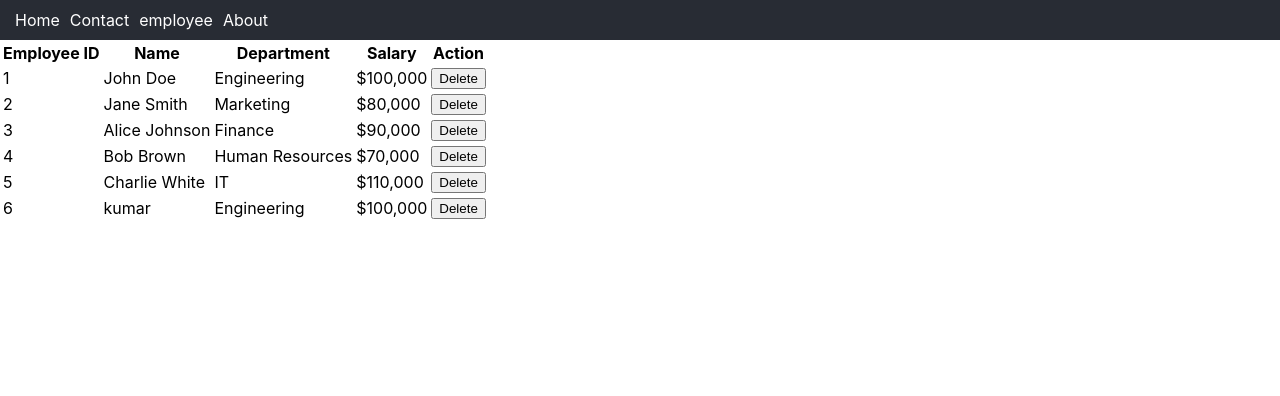
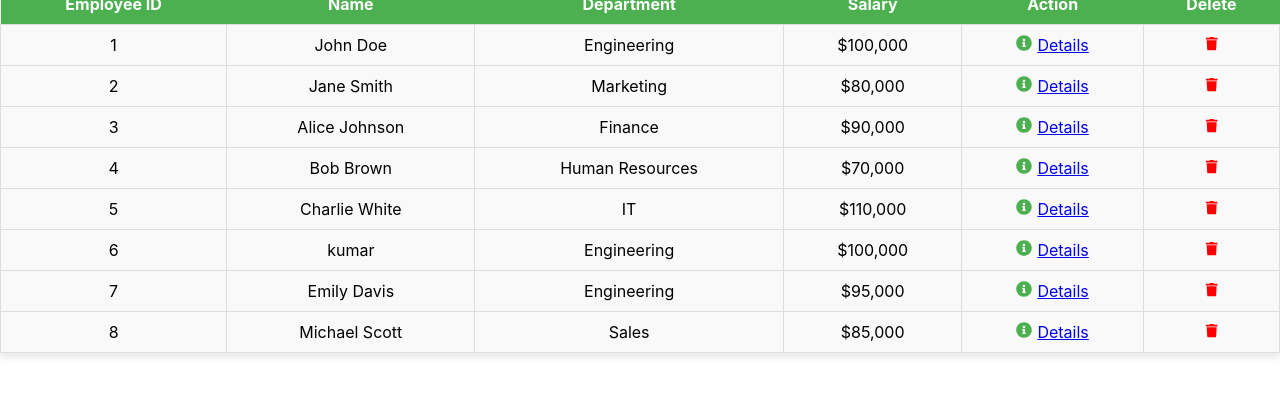
Before and after one commit to Sundarleo11/learnreact, a React (Create React App) app: page /employee in a window 1280 px wide. Shown: the top 396 px of the page. Built offline with nearby package versions, Linux system fonts and the light colour scheme; data requests are answered from the project's data file.

Commit message:
employee style for details and re use the useeffect

```diff
--- a/package.json
+++ b/package.json
@@ -9,6 +9,7 @@
     "@testing-library/user-event": "^13.5.0",
     "react": "^19.1.0",
     "react-dom": "^19.1.0",
+    "react-icons": "^5.5.0",
     "react-router-dom": "^6.4.1",
     "react-scripts": "5.0.1",
     "web-vitals": "^2.1.4"
--- a/src/App.css
+++ b/src/App.css
@@ -1,4 +1,3 @@
-
 .App-header {
   background-color: #282c34;
   padding: 10px;
@@ -10,3 +9,95 @@
   padding: 5px;
   text-decoration: none;
 }
+
+/* Center table globally */
+.center-table {
+  display: flex;
+  justify-content: center;
+  align-items: center;
+  height: 32vh;
+}
+
+/* Table styles */
+.table {
+  width: 100%;
+  border-collapse: collapse;
+  text-align: center;
+  background-color: #f9f9f9;
+  box-shadow: 0 4px 8px rgba(0, 0, 0, 0.1);
+  margin: 20px auto;
+}
+
+/* Header styles */
+.table-header {
+  background-color: #4CAF50;
+  color: white;
+  padding: 10px;
+}
+
+/* Cell styles */
+.table-cell {
+  padding: 10px;
+  border: 1px solid #ddd;
+}
+
+/* Icon styles */
+.icon-details {
+  color: #4CAF50;
+  margin-right: 5px;
+}
+
+.icon-delete {
+  color: red;
+  background: none;
+  border: none;
+  cursor: pointer;
+}
+
+/* Styling for EmployeeDetails component */
+.employeeDetails {
+    background-color: #f9f9f9;
+    border: 1px solid #ddd;
+    border-radius: 8px;
+    padding: 20px;
+    margin: 20px auto;
+    max-width: 600px;
+    box-shadow: 0 4px 6px rgba(0, 0, 0, 0.1);
+    font-family: Arial, sans-serif;
+    color: #333;
+}
+
+.employeeDetails h1 {
+    font-size: 24px;
+    color: #444;
+    margin-bottom: 10px;
+}
+
+.employeeDetails h2 {
+    font-size: 18px;
+    margin: 5px 0;
+}
+
+.employeeDetails p {
+    font-size: 16px;
+    color: #666;
+}
+
+/* Styles for loading, error, and no data messages */
+.message {
+    text-align: center;
+    font-size: 18px;
+    margin-top: 20px;
+}
+
+.message.loading {
+    color: #555;
+}
+
+.message.error {
+    color: red;
+}
+
+.message.no-data {
+    color: #555;
+}
--- a/src/Employee.js
+++ b/src/Employee.js
@@ -1,28 +1,37 @@
+import { Link } from "react-router-dom";
+import { FaTrash, FaInfoCircle } from 'react-icons/fa';
+import './App.css';
 
-
-const Employee = ({ employees,FunctionDelete }) => {
-
+const Employee = ({ employees, FunctionDelete }) => {
   return (
-    <div>
-      <table>
+    <div className="center-table">
+      <table className="table">
         <thead>
           <tr>
-            <th>Employee ID</th>
-            <th>Name</th>
-            <th>Department</th>
-            <th>Salary</th>
-            <th>Action</th>
+            <th className="table-header">Employee ID</th>
+            <th className="table-header">Name</th>
+            <th className="table-header">Department</th>
+            <th className="table-header">Salary</th>
+            <th className="table-header">Action</th>
+            <th className="table-header">Delete</th>
           </tr>
         </thead>
         <tbody>
           {(Array.isArray(employees) ? employees : []).map((emp) => (
             <tr key={emp.id}>
-              <td>{emp.id}</td>
-              <td>{emp.name}</td>
-              <td>{emp.department}</td>
-              <td>{emp.salary}</td>
-              <td>
-                <button onClick={() => FunctionDelete(emp.id)}>Delete</button>
+              <td className="table-cell">{emp.id}</td>
+              <td className="table-cell">{emp.name}</td>
+              <td className="table-cell">{emp.department}</td>
+              <td className="table-cell">{emp.salary}</td>
+              <td className="table-cell">
+                <Link to={`/employeeDetails/${emp.id}`}>
+                  <FaInfoCircle className="icon-details" />Details
+                </Link>
+              </td>
+              <td className="table-cell">
+                <button onClick={() => FunctionDelete(emp.id)} className="icon-delete">
+                  <FaTrash />
+                </button>
               </td>
             </tr>
           ))}
--- a/src/EmployeeDetails.js
+++ b/src/EmployeeDetails.js
@@ -1,13 +1,31 @@
 import { useParams } from 'react-router-dom'
+import useFetch from "./useFetch";
 
 function EmployeeDetails() {
-    const {id}=useParams();
-  return (
-    <div className='employeeDetails'>
-      <h1>Employee Details - {id}</h1>
-      <p>Details of the employee will be displayed here.</p>
-    </div>
-  )
+    const { id } = useParams();
+    const { employees, error, isLoading } = useFetch(`http://localhost:3001/employees/${id}`);
+
+    if (isLoading) {
+        return <div style={{ textAlign: 'center', color: '#555', fontSize: '18px', marginTop: '20px' }}>Loading...</div>;
+    }
+
+    if (error) {
+        return <div style={{ textAlign: 'center', color: 'red', fontSize: '18px', marginTop: '20px' }}>Error: {error}</div>;
+    }
+
+    if (!employees) {
+        return <div style={{ textAlign: 'center', color: '#555', fontSize: '18px', marginTop: '20px' }}>No employee data found.</div>;
+    }
+
+    return (
+        <div className='employeeDetails'>
+            <h1>Employee Details - {id}</h1>
+            <h2>Name: {employees.name}</h2>
+            <h2>Department: {employees.department}</h2>
+            <h2>Salary: {employees.salary}</h2>
+            <p>Details of the employee will be displayed here.</p>
+        </div>
+    );
 }
 
 export default EmployeeDetails
--- a/src/db/db.json
+++ b/src/db/db.json
@@ -35,6 +35,18 @@
       "name": "kumar",
       "department": "Engineering",
       "salary": "$100,000"
+    },
+    {
+      "id": "7",
+      "name": "Emily Davis",
+      "department": "Engineering",
+      "salary": "$95,000"
+    },
+    {
+      "id": "8",
+      "name": "Michael Scott",
+      "department": "Sales",
+      "salary": "$85,000"
     }
   ],
   "departments": [
@@ -57,6 +69,10 @@
     {
       "id": "5",
       "name": "IT"
+    },
+    {
+      "id": "6",
+      "name": "Sales"
     }
   ],
   "projects": [
@@ -74,6 +90,16 @@
       "id": "3",
       "name": "Project Gamma",
       "department": "Finance"
+    },
+    {
+      "id": "4",
+      "name": "Project Delta",
+      "department": "Sales"
+    },
+    {
+      "id": "5",
+      "name": "Project Epsilon",
+      "department": "Engineering"
     }
   ]
 }
```
Also changed, not shown: 1 other file (tests, documents, lock files or other folders).
